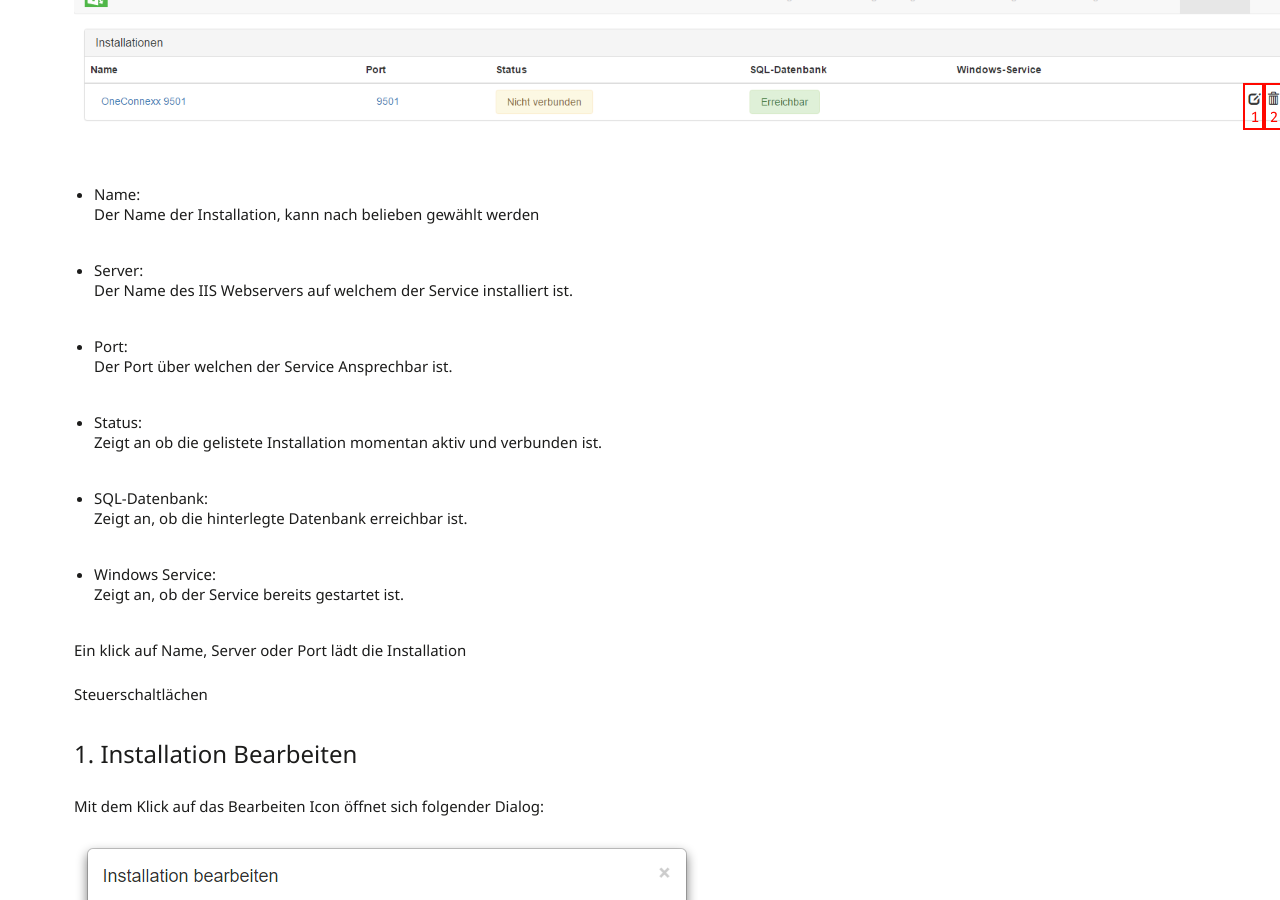
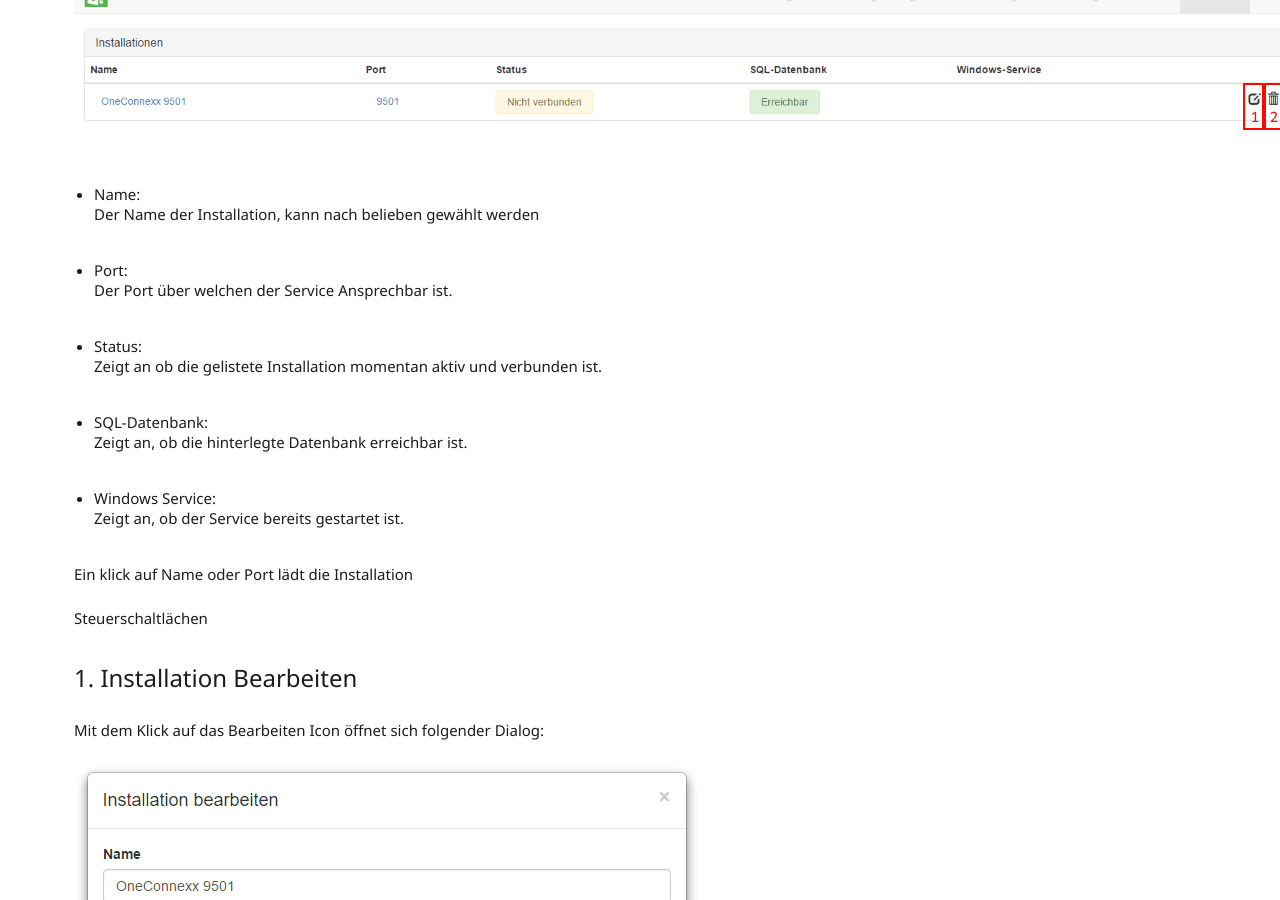
Before and after one commit to primesoft-group/oneconnexx-docs, a Jekyll site: the page built from _pages/webclient/de/installation.md, in a window 1280 px wide and 900 px high, scrolled down 503 px. Built offline with Jekyll 4.4.1, drawn with Linux system fonts in a browser that asks for light colours; nearby versions of some CDN libraries; some web fonts are replaced.

Commit message:
Texte Installation Angepasst

```diff
--- a/_pages/webclient/de/installation.md
+++ b/_pages/webclient/de/installation.md
@@ -14,9 +14,6 @@
 * Name:
 Der Name der Installation, kann nach belieben gewählt werden
 
-* Server:
-Der Name des IIS Webservers auf welchem der Service installiert ist.
-
 * Port:
 Der Port über welchen der Service Ansprechbar ist.
 
@@ -29,7 +26,7 @@
 * Windows Service:
 Zeigt an, ob der Service bereits gestartet ist.
 
-Ein klick auf Name, Server oder Port lädt die Installation
+Ein klick auf Name oder Port lädt die Installation
 
  Steuerschaltlächen
 
```
